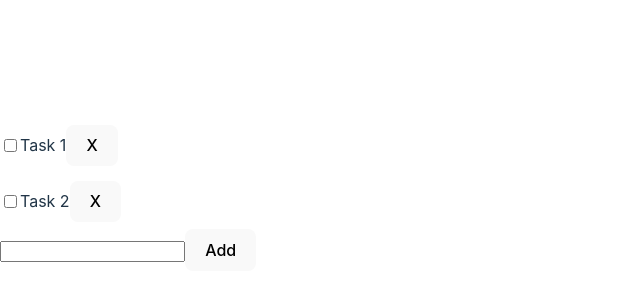
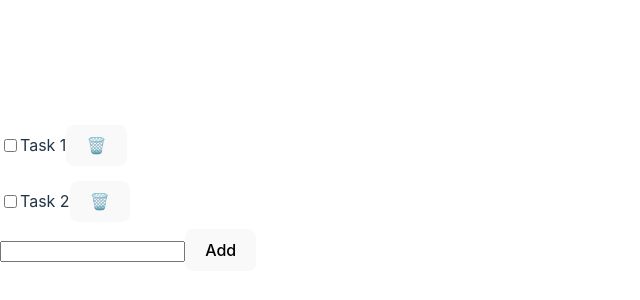
Before and after one commit to SCIACCA-Matteo-2225079a/AppliMobile, a React (Vite) app: page / in a window 1280 px wide. Shown: the part 206-506 px from the top of the page, without its empty margins (0-640 px from the left). Built offline with nearby package versions, Linux system fonts and the light colour scheme.

Commit message:
Icône poubelle pour effacer

```diff
--- a/src/TodoItem.jsx
+++ b/src/TodoItem.jsx
@@ -15,7 +15,7 @@ function TodoItem({task, deleteTask, toggleCompleted }) {
             />
             <p>{task.title}</p>
             <button onClick={() => deleteTask(task.id)}>
-                X
+                🗑️
             </button>
         </div>
     );
```
